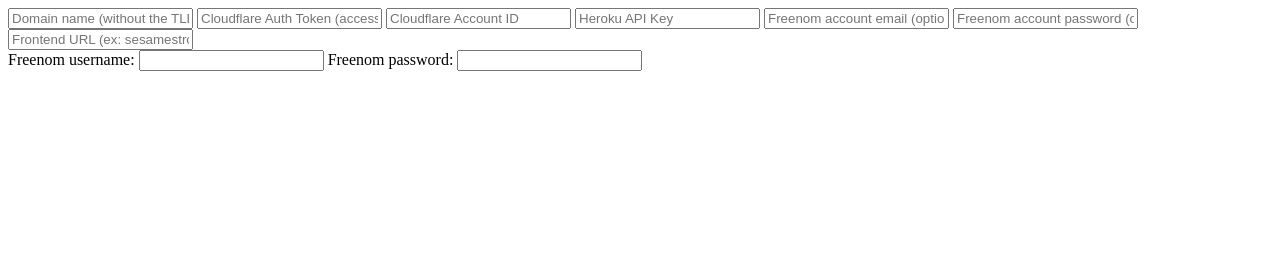
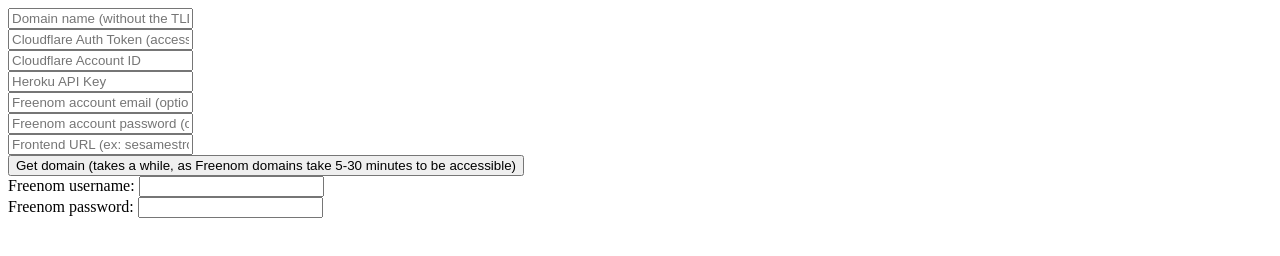
Before and after one commit to Sesamestrong/domain-startup-website, a plain HTML site: page index.html in a window 1280 px wide. Drawn offline with Linux system fonts and the light colour scheme.

Commit message:
Make stuff better

```diff
--- a/index.html
+++ b/index.html
@@ -7,17 +7,18 @@
 
 <body>
 	<form action="#" onsubmit="setupDomain()" name="domainInfo">
-		<input type="text" name="domain" placeholder="Domain name (without the TLD), ex: blockyjump)"/>
-		<input type="text" name="bearerToken" placeholder="Cloudflare Auth Token (access to Zone:Edit)"/>
-		<input type="text" name="cfAccountId" placeholder="Cloudflare Account ID"/>
-		<input type="text" name="herokuApiKey" placeholder="Heroku API Key"/>
-		<input type="text" name="username" placeholder = "Freenom account email (optional)"/>
-		<input type="text" name="password" placeholder="Freenom account password (optional)"/>
-        <input type="text" name="builtDomain" placeholder="Frontend URL (ex: sesamestrong.github.io)"/>
+            <input type="text" name="domain" placeholder="Domain name (without the TLD), ex: blockyjump)"/><br>
+		<input type="text" name="bearerToken" placeholder="Cloudflare Auth Token (access to Zone:Edit)"/><br>
+		<input type="text" name="cfAccountId" placeholder="Cloudflare Account ID"/><br>
+		<input type="text" name="herokuApiKey" placeholder="Heroku API Key"/><br>
+		<input type="text" name="username" placeholder = "Freenom account email (optional)"/><br>
+		<input type="text" name="password" placeholder="Freenom account password (optional)"/><br>
+        <input type="text" name="builtDomain" placeholder="Frontend URL (ex: sesamestrong.github.io)"/><br>
+        <input type="submit" value="Get domain (takes a while, as Freenom domains take 5-30 minutes to be accessible)"/><br>
 </form>
 <div id="display">
 <div id="freenomCreds">
-Freenom username: <input id="freenomUsername" readonly>
+Freenom username: <input id="freenomUsername" readonly><br>
 Freenom password: <input id="freenomPassword" readonly>
 </div>
 <ol id="domainDisplay">
```
